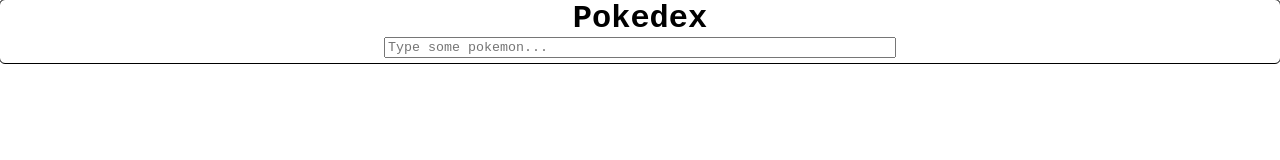
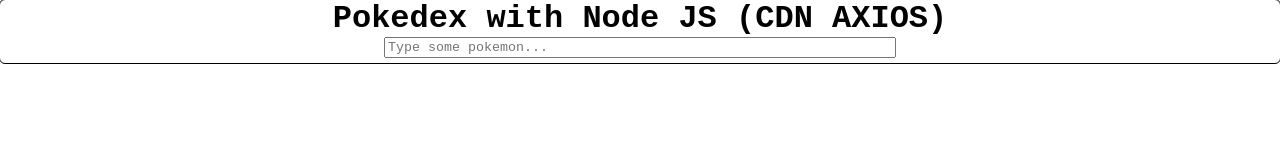
Before and after one commit to jairhernandez95/Pokedex-NodeJS, a plain HTML site: page index.html in a window 1280 px wide. Drawn offline with nearby package versions, Linux system fonts and the light colour scheme; some packages are replaced by stand-ins of ours; no server answers; a script that the page names is missing.

Commit message:
Update index.html

```diff
--- a/index.html
+++ b/index.html
@@ -9,12 +9,12 @@
     <script src="https://cdn.jsdelivr.net/npm/axios/dist/axios.min.js"></script>
     <link rel="stylesheet" href="styles.css">
     <link rel="shortcut icon" href="pokeball.png" type="image/x-icon">
-    <title>Pokedex width Node JS (CDN AXIOS)</title>
+    <title>Pokedex</title>
 </head>
 <body>
     <header>
         <div class="titleDiv">
-            <h1>Pokedex</h1>
+            <h1>Pokedex with Node JS (CDN AXIOS)</h1>
         </div>
         <div class="searchAndFilterDiv">
             <!-- <div class="filterDiv" id="filterDiv">
```
